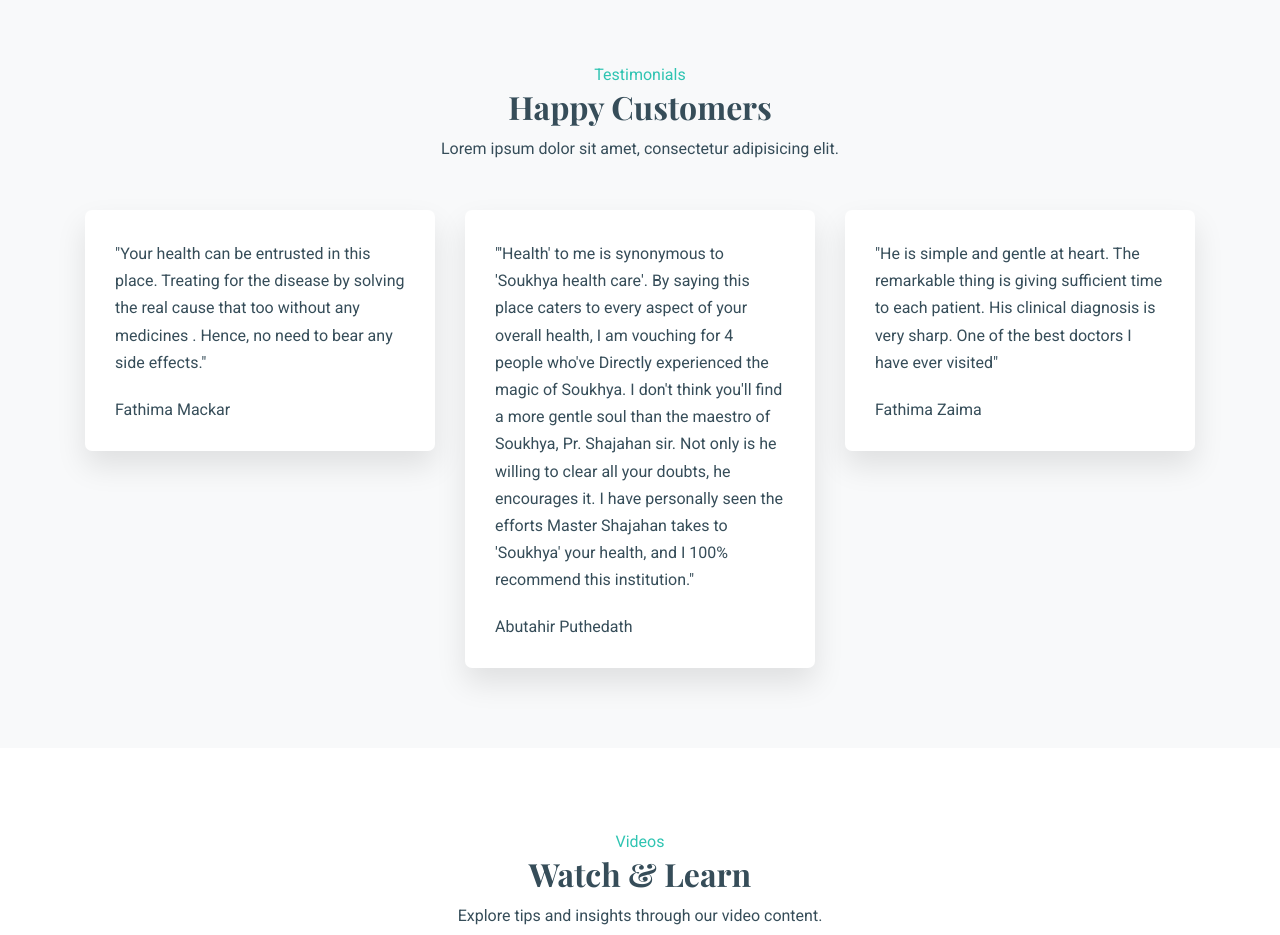
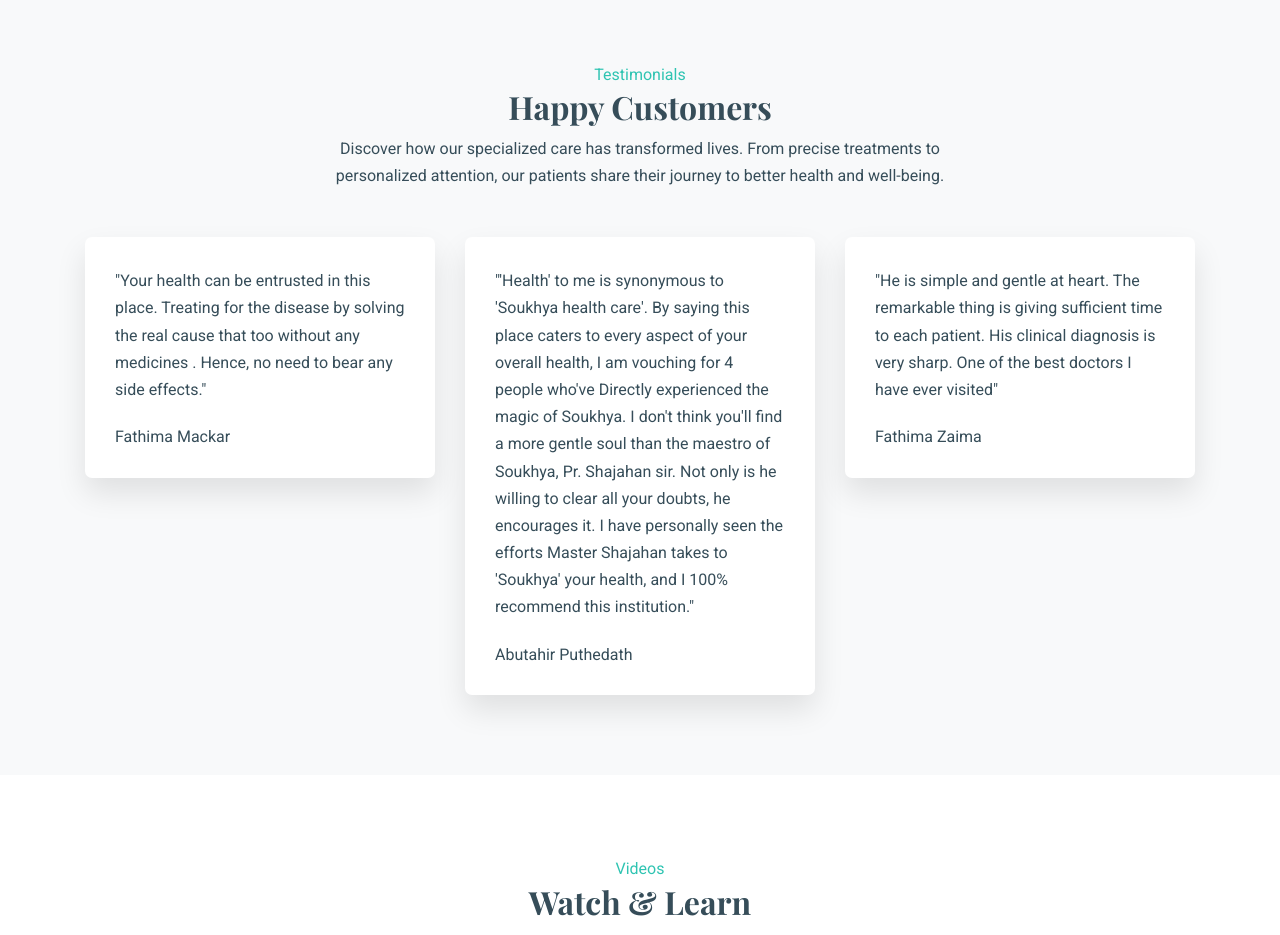
Before and after one commit to farookeei/soukya-clinic, a plain HTML site: page index.html in a window 1280 px wide. Shown: the part 2060-2995 px from the top of the page. Drawn offline with nearby package versions, Linux system fonts and the light colour scheme; files whose address does not match are found by name.

Commit message:
update: cusotmer testimonial text update

```diff
--- a/index.html
+++ b/index.html
@@ -224,7 +224,7 @@
             <div class="col-lg-7 text-center mx-auto">
               <span class="text-primary d-block">Testimonials</span>
               <h2 class="section-heading"><strong>Happy Customers</strong></h2>
-              <p class="mb-5">Lorem ipsum dolor sit amet, consectetur adipisicing elit.</p>
+              <p class="mb-5">Discover how our specialized care has transformed lives. From precise treatments to personalized attention, our patients share their journey to better health and well-being.</p>
             </div>
           </div>
           <div class="row">
```
